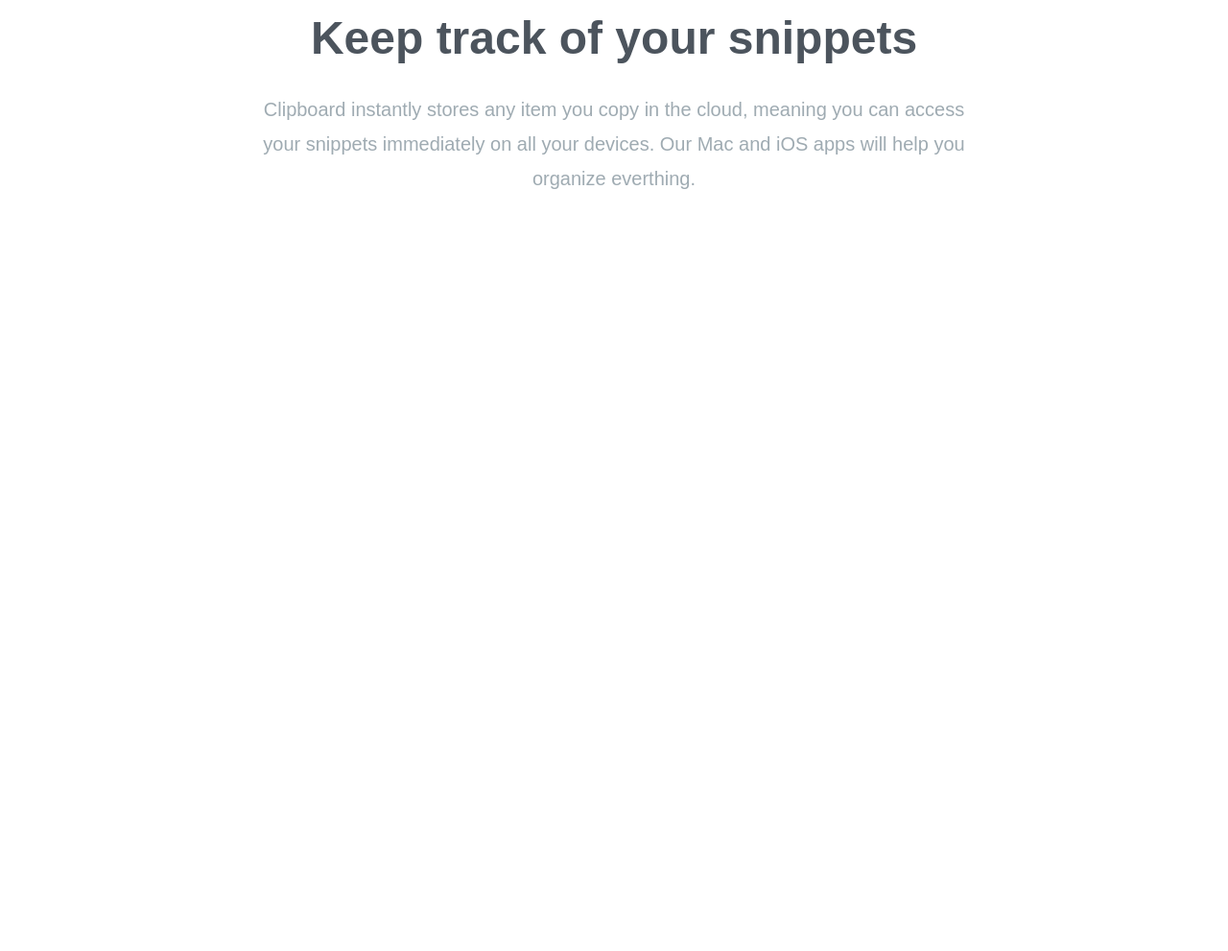
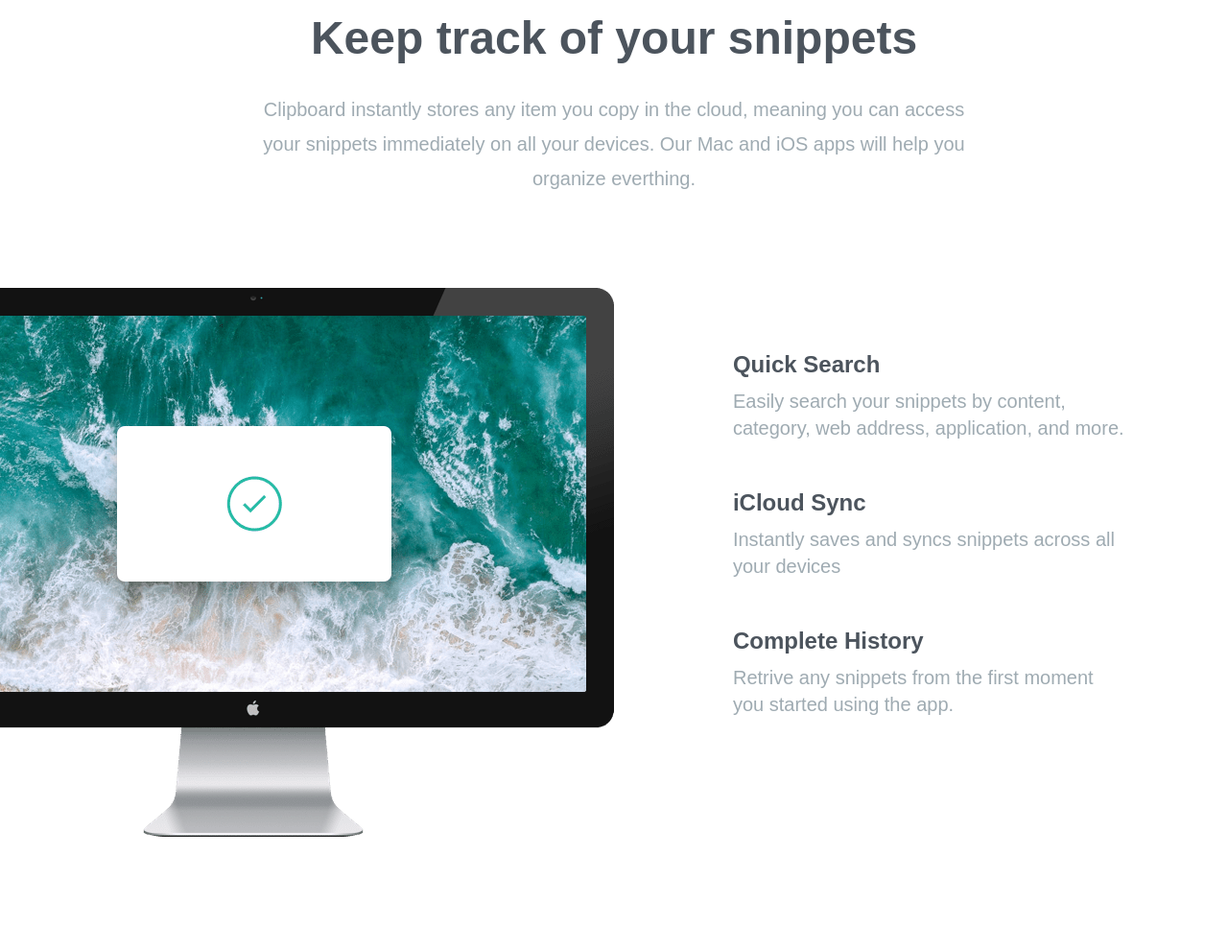
Before and after one commit to Shafayet-Shawal96/Clipboard-Website, a website: page index.html in a window 1280 px wide. Shown: the part 705-1696 px from the top of the page at 96% size. Before the commit the page ends 1005 px from the top, so only its background shows below. Drawn offline with Linux system fonts and the light colour scheme; a web font is replaced by a local one.

Commit message:
Feature Section done

```diff
--- a/index.html
+++ b/index.html
@@ -16,7 +16,7 @@
   <body>
     <!-- Hero Section  -->
     <section id="hero">
-      <div class="section-container mb-40 px-10 pt-16">
+      <div class="section-container mb-40 pt-16">
         <img src="./images/logo.svg" alt="" class="mx-auto my-16" />
         <h3>A history of everything you copy</h3>
         <p class="max-w-3xl mx-auto mb-10 text-2xl text-grayishBlue">
@@ -38,7 +38,7 @@
       </div>
     </section>
     <!-- Snippets Section -->
-    <div class="section-container my-20 px-10">
+    <div class="section-container my-20">
       <h3>Keep track of your snippets</h3>
       <p
         class="max-w-3xl mx-auto mb-24 text-xl leading-9 text-center text-grayishBlue"
@@ -48,5 +48,49 @@
         iOS apps will help you organize everthing.
       </p>
     </div>
+    <!-- Feature Section -->
+    <section class="features">
+      <div class="section-container my-20">
+        <div class="relative flex flex-col md:flex-row md:space-x-32">
+          <div class="md:w-1/2">
+            <img
+              class="md:absolute top-0 right-[50%]"
+              src="./images/image-computer.png"
+              alt=""
+            />
+          </div>
+          <div
+            class="flex flex-col mt-16 mb-24 space-y-12 text-xl md:w-1/2 md:mb-60 md:text-left md:pl-16"
+          >
+            <div>
+              <h5 class="mb-2 text-2xl font-bold text-darkGrayishBlue">
+                Quick Search
+              </h5>
+              <p class="max-w-md text-grayishBlue">
+                Easily search your snippets by content, category, web address,
+                application, and more.
+              </p>
+            </div>
+            <div>
+              <h5 class="mb-2 text-2xl font-bold text-darkGrayishBlue">
+                iCloud Sync
+              </h5>
+              <p class="max-w-md text-grayishBlue">
+                Instantly saves and syncs snippets across all your devices
+              </p>
+            </div>
+            <div>
+              <h5 class="mb-2 text-2xl font-bold text-darkGrayishBlue">
+                Complete History
+              </h5>
+              <p class="max-w-md text-grayishBlue">
+                Retrive any snippets from the first moment you started using the
+                app.
+              </p>
+            </div>
+          </div>
+        </div>
+      </div>
+    </section>
   </body>
 </html>
--- a/input.css
+++ b/input.css
@@ -13,7 +13,7 @@
 }
 
 .section-container {
-  @apply max-w-6xl mx-auto text-center;
+  @apply max-w-6xl mx-auto text-center px-10;
 }
 
 body {
```
Also changed, not shown: css/style.css.
